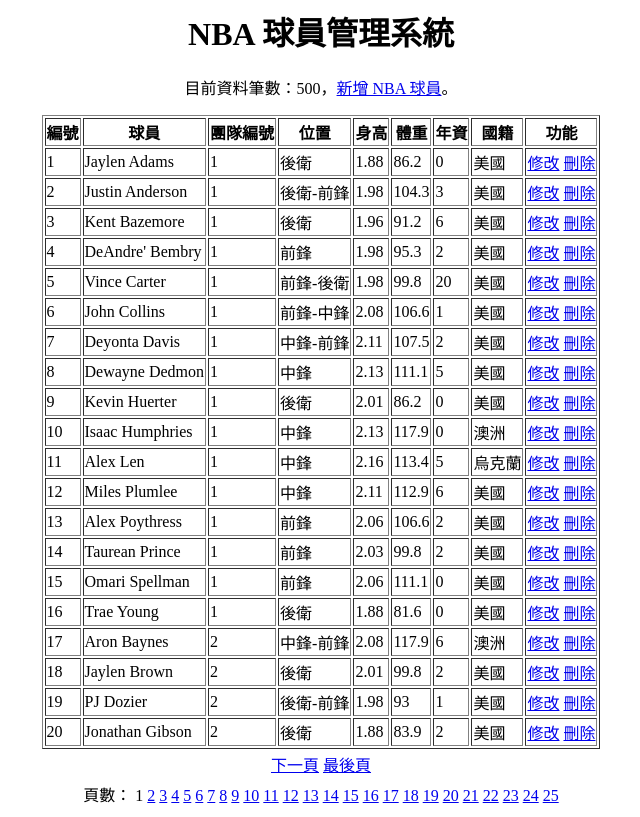
After one commit to hyseanlin/nba-php, a PHP site: page /player_data_page.php in a window 1280 px wide. The commit adds this page. Shown: the whole page, without its empty margins (319-959 px from the left). Run offline with PHP 8.4, Linux system fonts and the light colour scheme; data comes from the database, SQL or seed files in the repository; both versions use the stored data as it was after the commit.

Commit message:
Add new pages that support player's add and delete functions.

```diff
--- a/player_add.php
+++ b/player_add.php
@@ -54,7 +54,7 @@ if(isset($_POST["action"])&&($_POST["action"]=="add")){
     </tr>
     <tr>
       <td colspan="2" align="center">
-      <input name="action" type="hidden" value="add">
+      <input type="hidden" name="action" value="add">
       <input type="submit" name="button" id="button" value="新增資料">
       <input type="reset" name="button2" id="button2" value="重新填寫">
       </td>
--- /dev/null
+++ b/player_data_page.php
@@ -0,0 +1,95 @@
+<?php
+include("connMysqlObj.php");
+
+//預設每頁筆數
+$pageRow_records = 20;
+//預設頁數
+$num_pages = 1;
+//若已經有翻頁，將頁數更新
+if (isset($_GET['page'])) {
+    $num_pages = $_GET['page'];
+}
+//本頁開始記錄筆數 = (頁數-1)*每頁記錄筆數
+$startRow_records = ($num_pages - 1) * $pageRow_records;
+//未加限制顯示筆數的SQL敘述句
+$sql_query = "SELECT * FROM players";
+//加上限制顯示筆數的SQL敘述句，由本頁開始記錄筆數開始，每頁顯示預設筆數
+$sql_query_limit = $sql_query . " LIMIT {$startRow_records}, {$pageRow_records}";
+//以加上限制顯示筆數的SQL敘述句查詢資料到 $result 中
+$result = $db_link->query($sql_query_limit);
+//以未加上限制顯示筆數的SQL敘述句查詢資料到 $all_result 中
+$all_result = $db_link->query($sql_query);
+//計算總筆數
+$total_records = $all_result->num_rows;
+//計算總頁數=(總筆數/每頁筆數)後無條件進位。
+$total_pages = ceil($total_records / $pageRow_records);
+?>
+<html>
+<head>
+    <meta http-equiv="Content-Type" content="text/html; charset=utf-8"/>
+    <title>NBA 球員管理系統</title>
+</head>
+<body>
+<h1 align="center">NBA 球員管理系統</h1>
+<p align="center">目前資料筆數：<?php echo $total_records; ?>，<a href="player_add.php">新增 NBA 球員</a>。</p>
+<table border="1" align="center">
+    <!-- 表格表頭 -->
+    <tr>
+        <th>編號</th>
+        <th>球員</th>
+        <th>團隊編號</th>
+        <th>位置</th>
+        <th>身高</th>
+        <th>體重</th>
+        <th>年資</th>
+        <th>國籍</th>
+        <th>功能</th>
+    </tr>
+    <!-- 資料內容 -->
+    <?php
+    while ($row_result = $result->fetch_assoc()) {
+        echo "<tr>";
+        echo "<td>" . $row_result["p_ID"] . "</td>";
+        echo "<td>" . $row_result["p_name"] . "</td>";
+        echo "<td>" . $row_result["teamID"] . "</td>";
+        echo "<td>" . $row_result["place"] . "</td>";
+        echo "<td>" . $row_result["height"] . "</td>";
+        echo "<td>" . $row_result["weight"] . "</td>";
+        echo "<td>" . $row_result["year"] . "</td>";
+        echo "<td>" . $row_result["country"] . "</td>";
+        echo "<td><a href='player_update.php?id=" . $row_result["p_ID"] . "'>修改</a> ";
+        echo "<a href='player_delete.php?id=" . $row_result["p_ID"] . "'>刪除</a></td>";
+        echo "</tr>";
+    }
+    ?>
+</table>
+<table border="0" align="center">
+    <tr>
+        <?php if ($num_pages > 1) { // 若不是第一頁則顯示 ?>
+            <td><a href="player_data_page.php?page=1">第一頁</a></td>
+            <td><a href="player_data_page.php?page=<?php echo $num_pages - 1; ?>">上一頁</a></td>
+        <?php } ?>
+        <?php if ($num_pages < $total_pages) { // 若不是最後一頁則顯示 ?>
+            <td><a href="player_data_page.php?page=<?php echo $num_pages + 1; ?>">下一頁</a></td>
+            <td><a href="player_data_page.php?page=<?php echo $total_pages; ?>">最後頁</a></td>
+        <?php } ?>
+    </tr>
+</table>
+<table border="0" align="center">
+    <tr>
+        <td>
+            頁數：
+            <?php
+            for ($i = 1; $i <= $total_pages; $i++) {
+                if ($i == $num_pages) {
+                    echo $i . " ";
+                } else {
+                    echo "<a href=\"player_data_page.php?page={$i}\">{$i}</a> ";
+                }
+            }
+            ?>
+        </td>
+    </tr>
+</table>
+</body>
+</html>
--- a/player_delete.php
+++ b/player_delete.php
@@ -14,6 +14,7 @@
 	$stmt = $db_link -> prepare($sql_select);
 	$stmt -> bind_param("i", $_GET["id"]);
 	$stmt -> execute();
+
 	$stmt -> bind_result($player_id, $player_name, $team_id, $place, $height, $weight, $year, $country);
 	$stmt -> fetch();
 ?>
```
Also changed, not shown: nba.sql (added), 1 other file.
